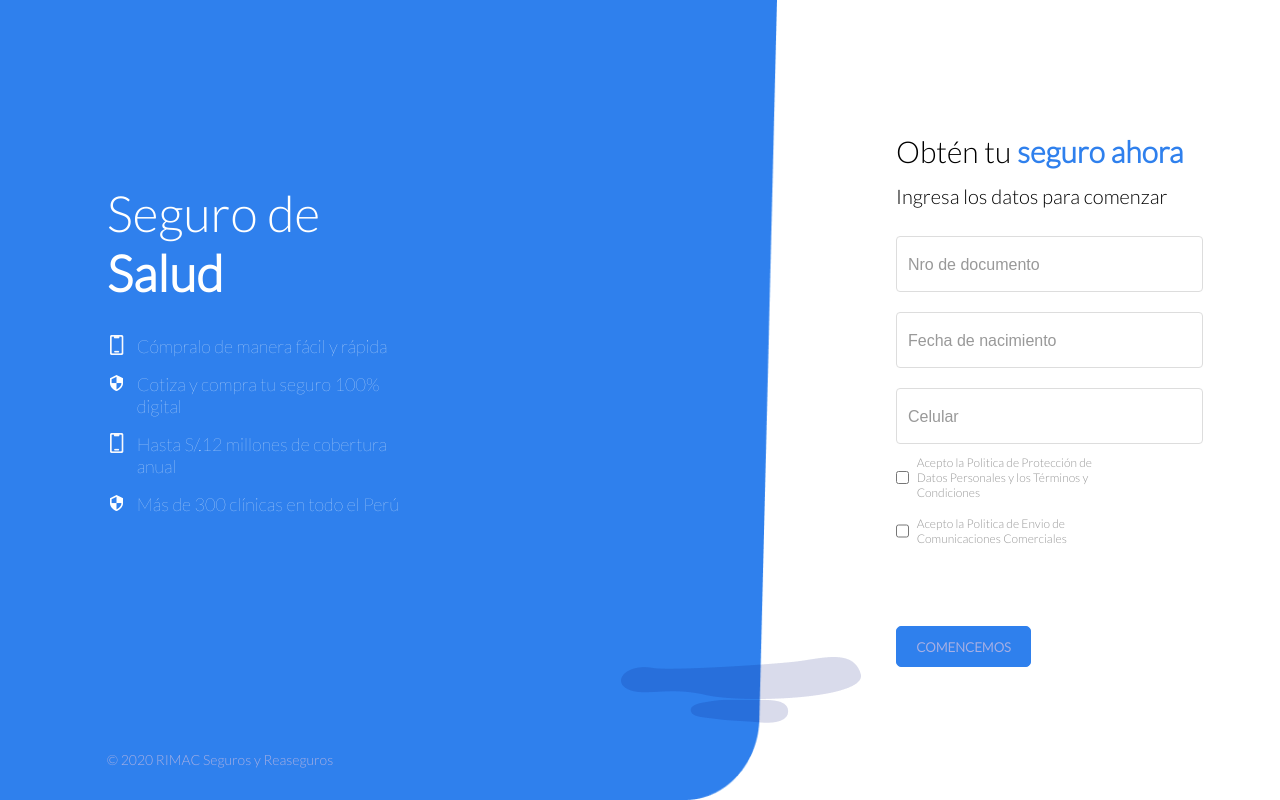
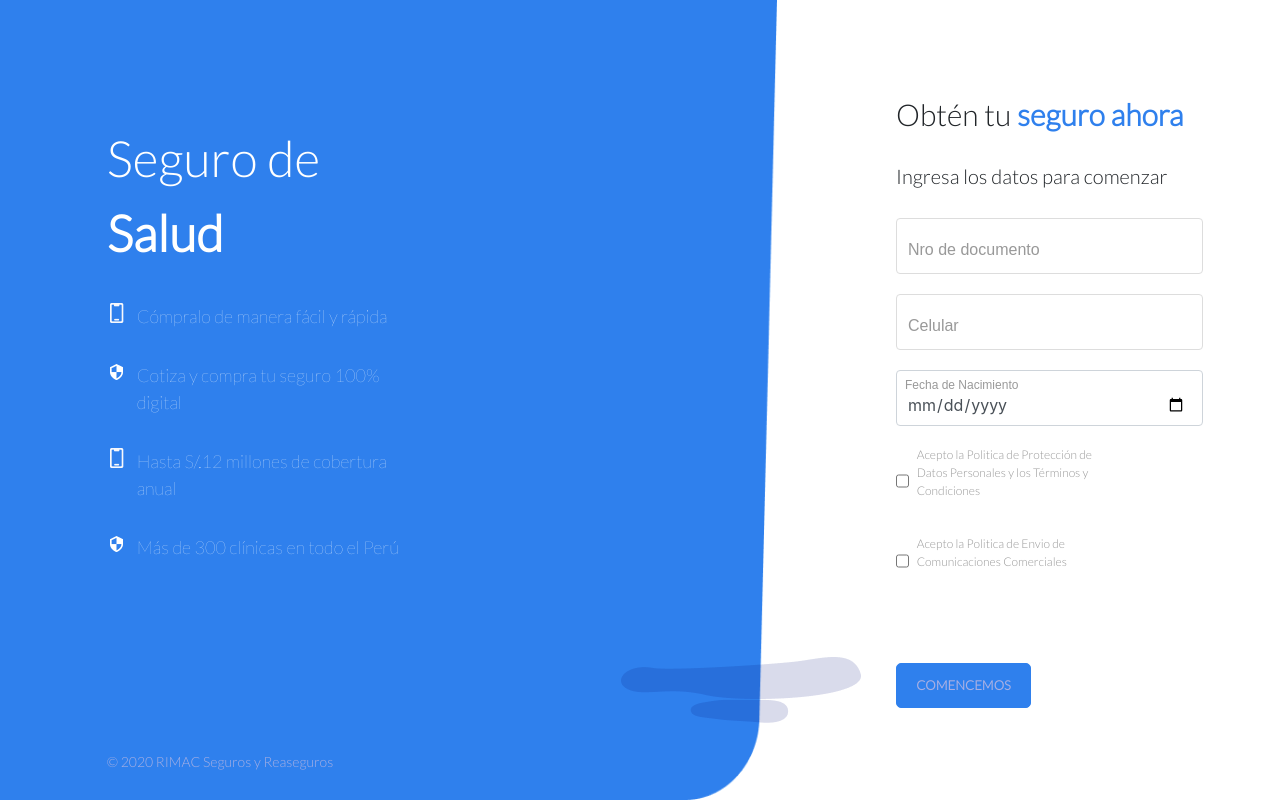
Before and after one commit to MrCycler/insurance_app, a Next.js app: page / in a window 1280 px wide. Built offline with nearby package versions, Linux system fonts and the light colour scheme.

Commit message:
Add: Calendar Component

```diff
--- a/components/BasicForm.tsx
+++ b/components/BasicForm.tsx
@@ -6,6 +6,7 @@ import { useRouter } from 'next/router'
 import { Input } from "./Input.tsx";
 import { Button } from "./Button.tsx";
 import { PolicyCheck } from "./PolicyCheck.tsx";
+import { DateInput} from "./DateInput.tsx";
 
 export const BasicForm = (props) => {
 
@@ -47,13 +48,7 @@ export const BasicForm = (props) => {
         value={documentNro}
         maxLength="8"
       />
-      <Input
-        label="Fecha de nacimiento"
-        type="text"
-        setValue={setDate}
-        value={date}
-        maxLength="14"
-      />
+
       <Input
         label="Celular"
         type="tel"
@@ -61,6 +56,7 @@ export const BasicForm = (props) => {
         value={phoneNumber}
         maxLength="9"
       />
+      <DateInput />
       <PolicyCheck >Acepto la Politica de Protección de Datos Personales y los Términos y Condiciones</PolicyCheck>
       <PolicyCheck >Acepto la Politica de Envio de Comunicaciones Comerciales</PolicyCheck>
       <Button msg="COMENCEMOS" active={active} onClick={handleClick}/>
--- /dev/null
+++ b/components/DateInput.tsx
@@ -0,0 +1,17 @@
+
+import React from "react";
+import "../styles/app.scss";
+import { Input} from 'reactstrap';
+
+export const DateInput = (props) => {
+  return (
+    <div className="date">
+      <Input type="date"
+          name="date"
+          id="exampleDate"
+          className="date__input"
+          placeholder="date placeholder" />
+          <label className="date__label">Fecha de Nacimiento</label>
+      </div>
+  );
+};
--- a/package.json
+++ b/package.json
@@ -10,10 +10,12 @@
   },
   "dependencies": {
     "@zeit/next-sass": "^1.0.1",
+    "bootstrap": "^4.5.3",
     "lodash": "^4.17.20",
     "next": "^10.0.0",
     "node-sass": "^5.0.0",
     "react": "16.13.1",
-    "react-dom": "16.13.1"
+    "react-dom": "16.13.1",
+    "reactstrap": "^8.8.1"
   }
 }
--- a/styles/app.scss
+++ b/styles/app.scss
@@ -1,3 +1,6 @@
+//reacstrap style
+@import '../node_modules/bootstrap/scss/bootstrap';
+
 //base style of app
 @import 'base/base';
 
--- a/styles/form/_form.scss
+++ b/styles/form/_form.scss
@@ -72,6 +72,38 @@ $app-font-family: "Lato", sans-serif;
   }
 }
 
+.date{
+  position: relative;
+&__input {
+
+  height: 56px;
+  width: 80%;
+  position: relative;
+  margin-top: 20px;
+  outline: 0;
+  padding: 14px 16px 0 10px;
+
+  &:focus{
+    border-color: white;
+   box-shadow: 1px 1px 1px #DDD inset, 1px 1px 1px #DDD;
+   padding: 14px 16px 0 10px;
+
+  }}
+
+  &__label {
+    font-size: 16px;
+    font-family: Arial, Helvetica, sans-serif;
+    padding: 0 12px;
+    color: #999;
+    pointer-events: none;
+    position: absolute;
+    top:14px;
+    transform-origin: top left;
+    transition: all 0.2s ease-out;
+    transform: translate(0, 12px) scale(0.75);
+  }
+}
+
 .input {
   display: flex;
   flex-direction: column;
@@ -129,8 +161,8 @@ $app-font-family: "Lato", sans-serif;
 
 .policy{
   display: flex;
-  margin-top:3%;
-  margin-bottom:1%;
+  margin-top:5%;
+
   &__label{
     width: 52%;
     color:#999;
```
Also changed, not shown: styles/base/_base.scss (line endings or trailing spaces), 1 other file (tests, documents, lock files or other folders).
